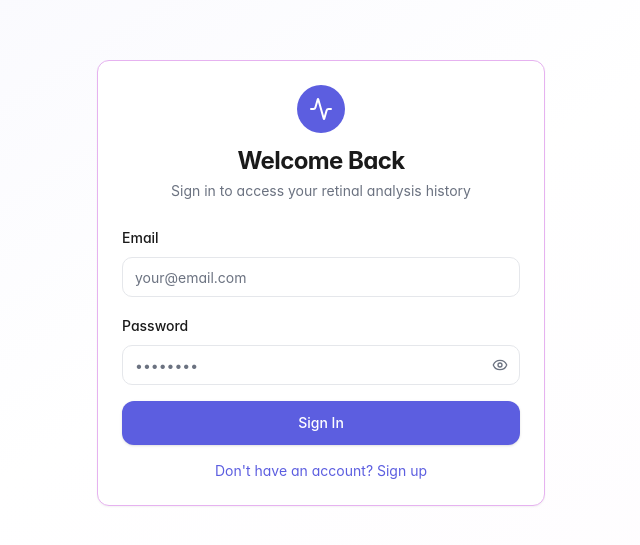
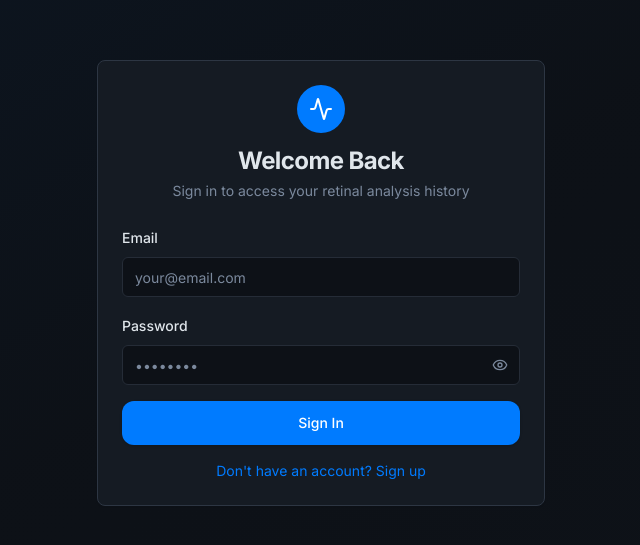
Before and after one commit to venyalal/vision-guard-ai, a React (Vite) app: page /auth in a window 1280 px wide. Shown: the part 117-662 px from the top of the page, without its empty margins (319-959 px from the left). Built offline with nearby package versions, Linux system fonts and the light colour scheme; the HTML template or start-up script is replaced by a standard one.

Commit message:
Overhauled UI theme and controls
Co-authored-by: venyalal <219013474+venyalal@users.noreply.github.com>

```diff
--- a/index.html
+++ b/index.html
@@ -1,22 +1,23 @@
 <!doctype html>
-<html lang="en">
+<html lang="en" class="dark">
   <head>
     <meta charset="UTF-8" />
     <meta name="viewport" content="width=device-width, initial-scale=1.0" />
     <link rel="icon" type="image/png" href="/favicon.png" />
-    <title>RetinalAI - Diabetic Retinopathy Detection with 99% AI Accuracy</title>
-    <meta name="description" content="AI-powered early detection of diabetic retinopathy with 99% accuracy. Protect your vision and prevent blindness with instant fundus image analysis for UAE diabetic patients." />
+    <title>RetinalAI - Diabetic Retinopathy Detection with 95.8% AI Sensitivity</title>
+    <meta name="description" content="AI-powered early detection of diabetic retinopathy with 95.8% sensitivity. Protect your vision and prevent blindness with instant fundus image analysis." />
     <meta name="author" content="RetinalAI" />
-    <meta name="keywords" content="diabetic retinopathy, AI detection, fundus screening, UAE diabetes, vision protection, ophthalmology, retinal screening" />
+    <meta name="keywords" content="diabetic retinopathy, AI detection, fundus screening, vision protection, ophthalmology, retinal screening" />
 
     <meta property="og:title" content="RetinalAI - AI-Powered Diabetic Retinopathy Detection" />
-    <meta property="og:description" content="99% accurate AI screening for diabetic retinopathy. Early detection saves vision. Free instant analysis." />
+    <meta property="og:description" content="95.8% sensitivity AI screening for diabetic retinopathy. Early detection saves vision." />
     <meta property="og:type" content="website" />
-    <meta property="og:image" content="https://lovable.dev/opengraph-image-p98pqg.png" />
 
     <meta name="twitter:card" content="summary_large_image" />
-    <meta name="twitter:site" content="@Lovable" />
-    <meta name="twitter:image" content="https://lovable.dev/opengraph-image-p98pqg.png" />
+
+    <link rel="preconnect" href="https://fonts.googleapis.com" />
+    <link rel="preconnect" href="https://fonts.gstatic.com" crossorigin />
+    <link href="https://fonts.googleapis.com/css2?family=Inter:wght@300;400;500;600;700&family=JetBrains+Mono:wght@400;500;600;700&display=swap" rel="stylesheet" />
   </head>
 
   <body>
--- a/src/index.css
+++ b/src/index.css
@@ -2,166 +2,46 @@
 @tailwind components;
 @tailwind utilities;
 
-/* Definition of the design system. All colors, gradients, fonts, etc should be defined here.
-All colors MUST be HSL.
-*/
-
 @layer base {
   :root {
-    /* Pixie Dust Pastel - Light Mode */
-    --background: 0 0% 100%;
-    --foreground: 0 0% 10%;
+    --background: 216 28% 7%;
+    --foreground: 210 20% 90%;
 
-    --secondary-bg: 325 100% 95%;
-    --tertiary-bg: 19 100% 92%;
+    --surface: 215 25% 11%;
+    --surface-elevated: 215 22% 15%;
 
-    --card: 0 0% 100%;
-    --card-foreground: 0 0% 10%;
+    --card: 215 25% 11%;
+    --card-foreground: 210 20% 90%;
 
-    --popover: 0 0% 100%;
-    --popover-foreground: 0 0% 10%;
+    --popover: 215 25% 11%;
+    --popover-foreground: 210 20% 90%;
 
-    --primary: 239 68% 62%;
+    --primary: 211 100% 50%;
     --primary-foreground: 0 0% 100%;
 
-    --secondary: 290 67% 82%;
-    --secondary-foreground: 0 0% 10%;
+    --secondary: 215 22% 15%;
+    --secondary-foreground: 210 20% 90%;
 
-    --muted: 220 14% 96%;
-    --muted-foreground: 220 9% 46%;
+    --muted: 215 20% 18%;
+    --muted-foreground: 215 15% 55%;
 
-    --accent: 339 100% 87%;
-    --accent-foreground: 0 0% 10%;
+    --accent: 215 22% 15%;
+    --accent-foreground: 210 20% 90%;
 
-    --destructive: 0 84% 60%;
-    --destructive-foreground: 0 0% 98%;
-
-    --border: 290 67% 82%;
-    --input: 220 13% 91%;
-    --ring: 239 68% 62%;
+    --destructive: 0 72% 51%;
+    --destructive-foreground: 0 0% 100%;
 
     --success: 142 71% 45%;
-    --warning: 32 100% 64%;
-    --alert: 339 100% 70%;
+    --success-foreground: 0 0% 100%;
 
-    --gradient-primary: linear-gradient(135deg, hsl(239 68% 62%), hsl(339 100% 87%));
-    --gradient-secondary: linear-gradient(180deg, hsl(325 100% 95%), hsl(19 100% 92%));
-    --gradient-hero: linear-gradient(135deg, hsl(0 0% 100%), hsl(325 100% 95%));
+    --warning: 38 92% 50%;
+    --warning-foreground: 0 0% 0%;
 
-    --shadow-elegant: 0 4px 16px hsla(239 68% 62% / 0.12);
-    --shadow-glow: 0 0 40px hsla(290 67% 82% / 0.3);
+    --border: 215 20% 22%;
+    --input: 215 20% 18%;
+    --ring: 211 100% 50%;
 
-    --transition-smooth: all 0.3s cubic-bezier(0.4, 0, 0.2, 1);
-
-    --radius: 0.75rem;
-  }
-
-  .dark {
-    /* Modern Purple/Indigo - Dark Mode */
-    --background: 260 60% 8%;
-    --foreground: 210 40% 98%;
-
-    --secondary-bg: 265 55% 18%;
-    --tertiary-bg: 270 50% 28%;
-
-    --card: 260 60% 8%;
-    --card-foreground: 210 40% 98%;
-
-    --popover: 260 60% 8%;
-    --popover-foreground: 210 40% 98%;
-
-    --primary: 239 84% 67%;
-    --primary-foreground: 0 0% 100%;
-
-    --secondary: 290 67% 82%;
-    --secondary-foreground: 0 0% 10%;
-
-    --muted: 265 55% 18%;
-    --muted-foreground: 215 20% 65%;
-
-    --accent: 339 100% 87%;
-    --accent-foreground: 0 0% 10%;
-
-    --destructive: 0 63% 31%;
-    --destructive-foreground: 210 40% 98%;
-
-    --border: 220 9% 46%;
-    --input: 265 55% 18%;
-    --ring: 239 84% 67%;
-
-    --success: 142 71% 45%;
-    --warning: 32 100% 64%;
-    --alert: 339 100% 70%;
-
-    --gradient-primary: linear-gradient(135deg, hsl(239 84% 67%), hsl(270 85% 75%));
-    --gradient-secondary: linear-gradient(180deg, hsl(265 55% 18%), hsl(270 50% 28%));
-    --gradient-hero: linear-gradient(135deg, hsl(260 60% 8%), hsl(265 55% 18%));
-
-    --shadow-elegant: 0 4px 16px hsla(0 0% 0% / 0.3);
-    --shadow-glow: 0 0 40px hsla(239 84% 67% / 0.2);
-
-    --transition-smooth: all 0.3s cubic-bezier(0.4, 0, 0.2, 1);
-  }
-}
-
-@layer base {
-  * {
-    @apply border-border transition-colors duration-200;
-  }
-
-  body {
-    @apply bg-background text-foreground;
-    font-family: 'Inter', -apple-system, BlinkMacSystemFont, 'SF Pro Display', 'Segoe UI', sans-serif;
-    font-feature-settings: 'cv11', 'ss01';
-    font-variation-settings: 'opsz' 32;
-  }
-
-  h1, h2, h3, h4, h5, h6 {
-    @apply font-semibold;
-    letter-spacing: -0.025em;
-  }
-}
-
-@layer utilities {
-  .gradient-primary {
-    background: var(--gradient-primary);
-  }
-
-  .gradient-secondary {
-    background: var(--gradient-secondary);
-  }
-
-  .gradient-hero {
-    background: var(--gradient-hero);
-  }
-
-  .shadow-elegant {
-    box-shadow: var(--shadow-elegant);
-  }
-
-  .shadow-glow {
-    box-shadow: var(--shadow-glow);
-  }
-
-  .transition-smooth {
-    transition: var(--transition-smooth);
-  }
-
-  .animate-float {
-    animation: float 3s ease-in-out infinite;
-  }
-
-  .animate-pulse-slow {
-    animation: pulse 3s cubic-bezier(0.4, 0, 0.6, 1) infinite;
-  }
-
-  @keyframes float {
-    0%, 100% {
-      transform: translateY(0px) rotate(0deg);
-    }
-    50% {
-      transform: translateY(-10px) rotate(3deg);
-    }
+    --radius: 0.5rem;
   }
 }
 
@@ -171,6 +51,72 @@ All colors MUST be HSL.
   }
 
   body {
-    @apply bg-background text-foreground;
+    @apply bg-background text-foreground antialiased;
+    font-family: 'Inter', -apple-system, BlinkMacSystemFont, 'Segoe UI', sans-serif;
+  }
+
+  h1, h2, h3, h4, h5, h6 {
+    @apply font-semibold tracking-tight;
   }
 }
+
+@layer utilities {
+  .font-mono-data {
+    font-family: 'JetBrains Mono', monospace;
+  }
+
+  .border-grid {
+    border: 1px solid hsl(215 20% 22%);
+  }
+
+  .surface-card {
+    background: hsl(215 25% 11%);
+    border: 1px solid hsl(215 20% 22%);
+    border-radius: 8px;
+    backdrop-filter: blur(12px);
+  }
+
+  .surface-elevated {
+    background: hsl(215 22% 15%);
+    border: 1px solid hsl(215 20% 22%);
+    border-radius: 8px;
+    backdrop-filter: blur(12px);
+  }
+
+  @keyframes laser-sweep {
+    0% { top: 0%; }
+    50% { top: 100%; }
+    100% { top: 0%; }
+  }
+
+  @keyframes pulse-glow {
+    0%, 100% { opacity: 0.4; }
+    50% { opacity: 1; }
+  }
+
+  @keyframes terminal-blink {
+    0%, 100% { opacity: 1; }
+    50% { opacity: 0; }
+  }
+
+  @keyframes scroll-up {
+    0% { transform: translateY(0); opacity: 1; }
+    100% { transform: translateY(-24px); opacity: 0; }
+  }
+
+  .animate-laser {
+    animation: laser-sweep 2.5s ease-in-out infinite;
+  }
+
+  .animate-pulse-glow {
+    animation: pulse-glow 2s ease-in-out infinite;
+  }
+
+  .animate-terminal-blink {
+    animation: terminal-blink 1s step-end infinite;
+  }
+
+  .animate-scroll-up {
+    animation: scroll-up 0.5s ease-out forwards;
+  }
+}
--- a/tailwind.config.ts
+++ b/tailwind.config.ts
@@ -19,8 +19,8 @@ export default {
         ring: "hsl(var(--ring))",
         background: "hsl(var(--background))",
         foreground: "hsl(var(--foreground))",
-        "secondary-bg": "hsl(var(--secondary-bg))",
-        "tertiary-bg": "hsl(var(--tertiary-bg))",
+        surface: "hsl(var(--surface))",
+        "surface-elevated": "hsl(var(--surface-elevated))",
         primary: {
           DEFAULT: "hsl(var(--primary))",
           foreground: "hsl(var(--primary-foreground))",
@@ -49,9 +49,14 @@ export default {
           DEFAULT: "hsl(var(--card))",
           foreground: "hsl(var(--card-foreground))",
         },
-        success: "hsl(var(--success))",
-        warning: "hsl(var(--warning))",
-        alert: "hsl(var(--alert))",
+        success: {
+          DEFAULT: "hsl(var(--success))",
+          foreground: "hsl(var(--success-foreground))",
+        },
+        warning: {
+          DEFAULT: "hsl(var(--warning))",
+          foreground: "hsl(var(--warning-foreground))",
+        },
       },
       borderRadius: {
         lg: "var(--radius)",
@@ -60,20 +65,12 @@ export default {
       },
       keyframes: {
         "accordion-down": {
-          from: {
-            height: "0",
-          },
-          to: {
-            height: "var(--radix-accordion-content-height)",
-          },
+          from: { height: "0" },
+          to: { height: "var(--radix-accordion-content-height)" },
         },
         "accordion-up": {
-          from: {
-            height: "var(--radix-accordion-content-height)",
-          },
-          to: {
-            height: "0",
-          },
+          from: { height: "var(--radix-accordion-content-height)" },
+          to: { height: "0" },
         },
       },
       animation: {
```
